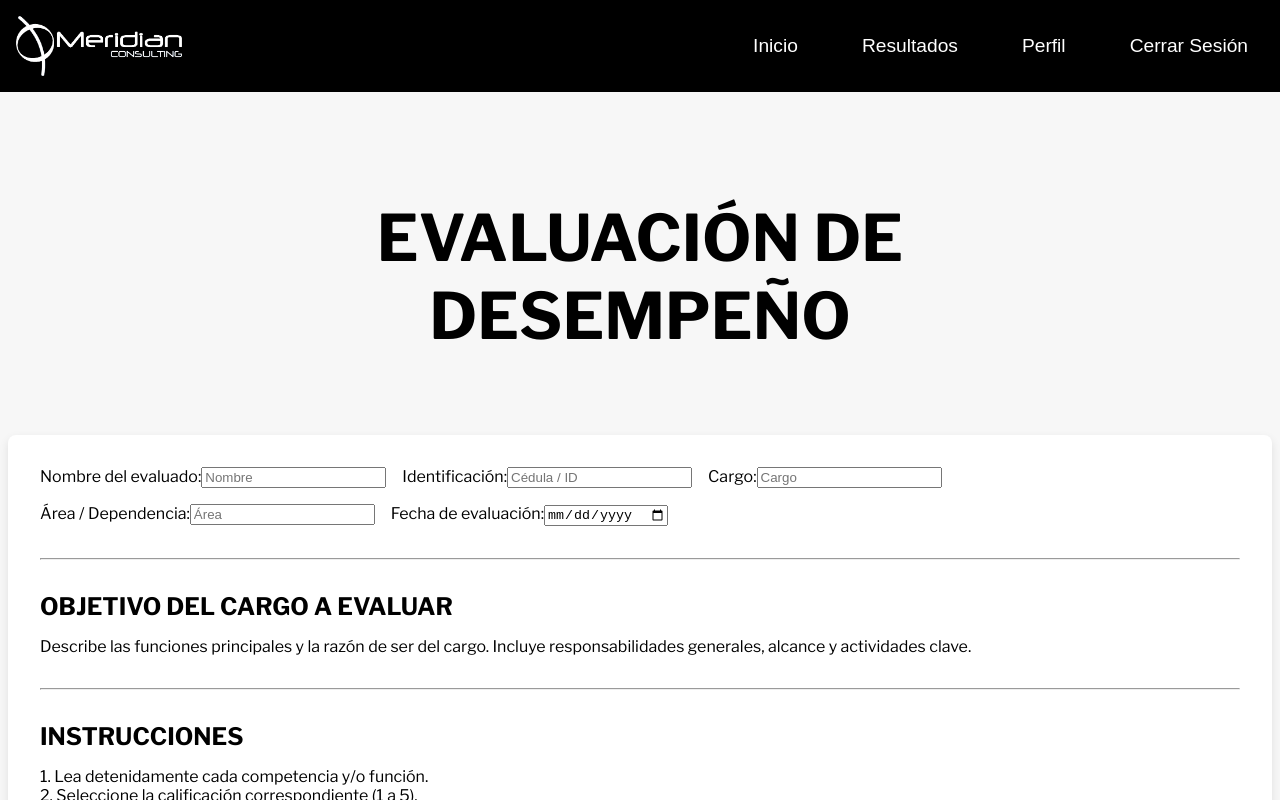
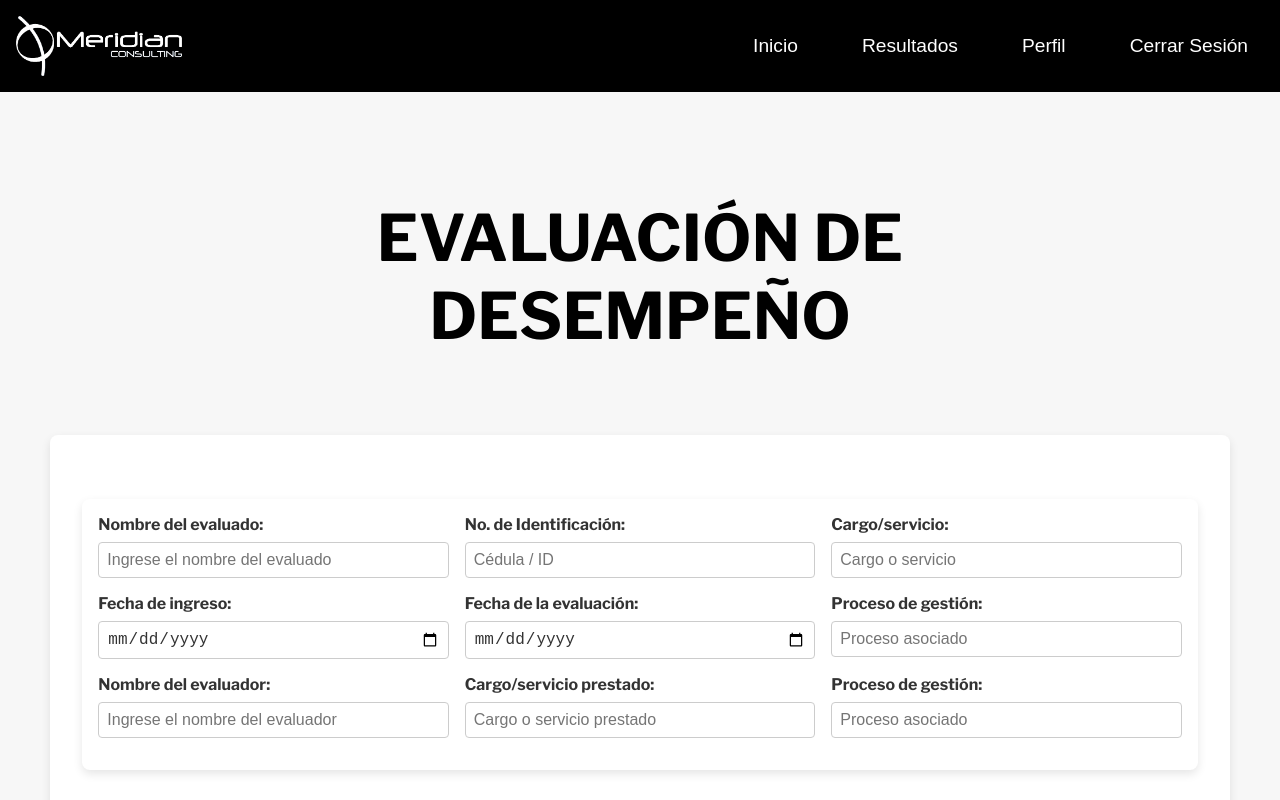
Before and after one commit to MeridianConsulting/Evaluacion, a React (Create React App) app in the folder frontend/: page /performance in a window 1280 px wide. Built offline with nearby package versions, Linux system fonts and the light colour scheme; sample sign-in values are in the browser's storage.

Commit message:
cambios bb

```diff
--- a/frontend/src/assets/css/Styles1.css
+++ b/frontend/src/assets/css/Styles1.css
@@ -1283,15 +1283,57 @@ footer {
   box-shadow: 0 4px 10px rgba(0, 0, 0, 0.1);
 }
 
+/* === Estilos para la sección de evaluación === */
+
 .evaluation-section {
-  margin-bottom: 2rem;
-  /* Puedes agregar color, fuentes, etc.
-     Ejemplo: color: var(--color-primary); */
+  margin: 2rem auto;        /* separa la sección de los demás contenidos */
+  max-width: 1200px;        /* ajusta un ancho máximo si deseas */
+  background-color: #fff;   /* color de fondo (ajusta según tu gusto o variables) */
+  padding: 1rem;
+  border-radius: 8px;
+  box-shadow: 0 4px 10px rgba(0,0,0,0.1);
 }
 
-/* En caso de querer un ancho flexible en tablas,
-   puedes agregar la clase .evaluation-table-wrapper si no existe
-   (aunque en tu ejemplo se usa style inline). */
+/* Cada fila contendrá tres "columnas" (fields) */
+.evaluation-row {
+  display: flex;
+  justify-content: space-between;
+  gap: 1rem;            /* espacio horizontal entre las columnas */
+  margin-bottom: 1rem;  /* espacio entre filas */
+}
+
+/* Cada "campo" (label + input) */
+.evaluation-field {
+  display: flex;
+  flex-direction: column;
+  flex: 1;              /* se expandirá ocupando todo el espacio posible */
+}
+
+/* Estilo para los labels e inputs */
+.evaluation-field label {
+  font-weight: 600;
+  margin-bottom: 0.5rem;
+  color: #333;          /* ajusta el color de texto */
+}
+
+.evaluation-field input {
+  padding: 0.5rem;
+  border: 1px solid #ccc;
+  border-radius: 4px;
+  font-size: 1rem;
+}
+
+.evaluation-field input[type="date"] {
+  color: #333;  /* algunos navegadores aplican estilos distintos a date */
+}
+
+/* Responsive: en pantallas pequeñas las tres columnas se acomodan en una sola columna */
+@media (max-width: 768px) {
+  .evaluation-row {
+    flex-direction: column;
+  }
+}
+
 .evaluation-table-wrapper {
   overflow-x: auto;
 }
--- a/frontend/src/pages/PerformanceEvaluation.js
+++ b/frontend/src/pages/PerformanceEvaluation.js
@@ -16,29 +16,54 @@ const PerformanceEvaluation = () => {
       </div>
       <main className="evaluation-container-unique" style={{ padding: "2rem" }}>
         <section className="evaluation-section">
-          <div style={{ display: "flex", flexWrap: "wrap", gap: "1rem" }}>
-            <div>
+            <div className="evaluation-row">
+              <div className="evaluation-field">
                 <label>Nombre del evaluado:</label>
-              <input type="text" placeholder="Nombre" />
+                <input type="text" placeholder="Ingrese el nombre del evaluado" />
               </div>
-            <div>
-              <label>Identificación:</label>
+              <div className="evaluation-field">
+                <label>No. de Identificación:</label>
                 <input type="text" placeholder="Cédula / ID" />
               </div>
-            <div>
-              <label>Cargo:</label>
-              <input type="text" placeholder="Cargo" />
+              <div className="evaluation-field">
+                <label>Cargo/servicio:</label>
+                <input type="text" placeholder="Cargo o servicio" />
               </div>
-            <div>
-              <label>Área / Dependencia:</label>
-              <input type="text" placeholder="Área" />
             </div>
-            <div>
-              <label>Fecha de evaluación:</label>
+
+            {/* Fila 2 */}
+            <div className="evaluation-row">
+              <div className="evaluation-field">
+                <label>Fecha de ingreso:</label>
                 <input type="date" />
+              </div>
+              <div className="evaluation-field">
+                <label>Fecha de la evaluación:</label>
+                <input type="date" />
+              </div>
+              <div className="evaluation-field">
+                <label>Proceso de gestión:</label>
+                <input type="text" placeholder="Proceso asociado" />
+              </div>
+            </div>
+
+            {/* Fila 3 */}
+            <div className="evaluation-row">
+              <div className="evaluation-field">
+                <label>Nombre del evaluador:</label>
+                <input type="text" placeholder="Ingrese el nombre del evaluador" />
+              </div>
+              <div className="evaluation-field">
+                <label>Cargo/servicio prestado:</label>
+                <input type="text" placeholder="Cargo o servicio prestado" />
+              </div>
+              <div className="evaluation-field">
+                <label>Proceso de gestión:</label>
+                <input type="text" placeholder="Proceso asociado" />
               </div>
             </div>
         </section>
+
         <hr style={{ margin: "2rem 0" }}/>
         <section className="evaluation-section">
           <h2 style={{ marginBottom: "1rem" }}>OBJETIVO DEL CARGO A EVALUAR</h2>
```
Lines whose indentation alone changed are shown as unchanged.
